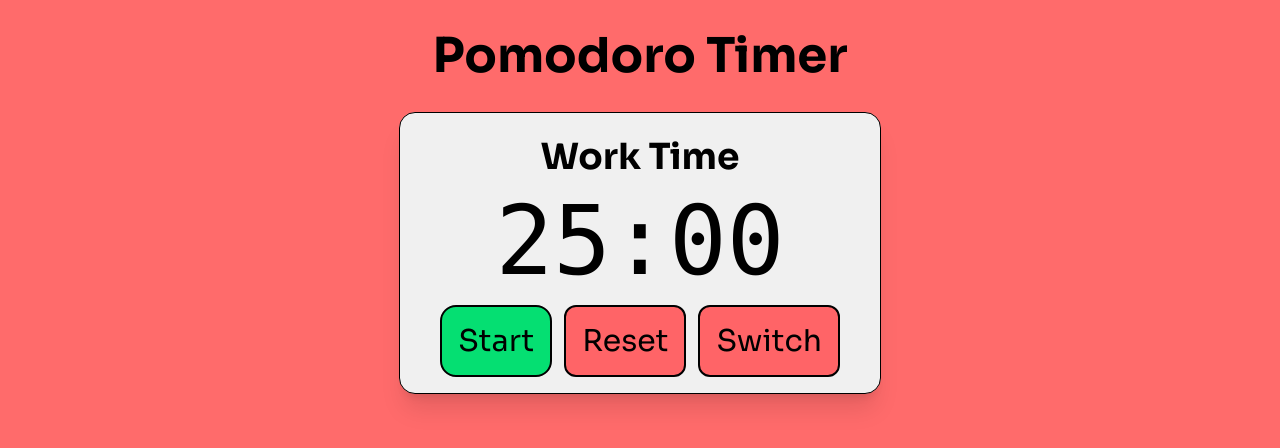
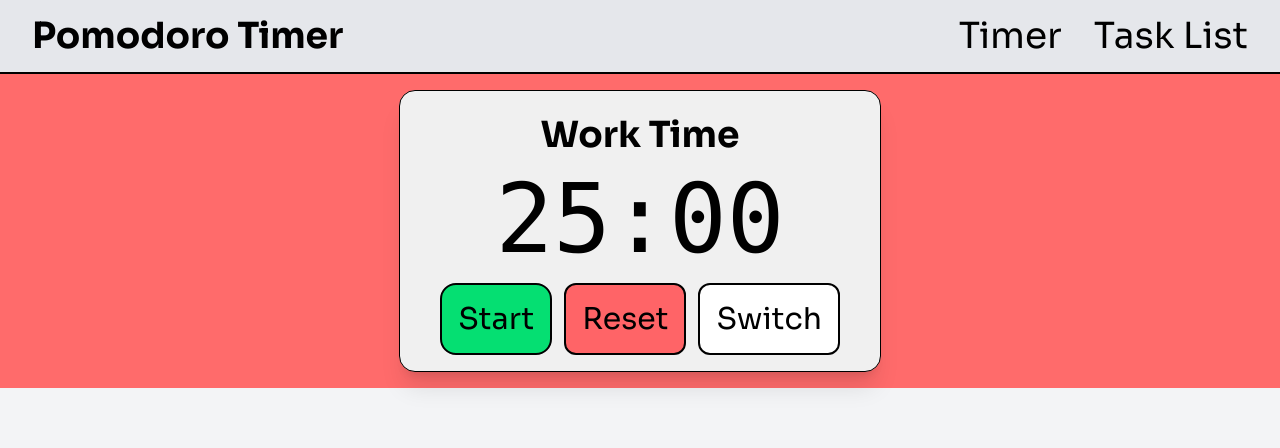
Before and after one commit to ardhii-m/pomodoro-app, a React (Vite) app: page / in a window 1280 px wide. Shown: the top 448 px of the page. Built offline with nearby package versions, Linux system fonts and the light colour scheme.

Commit message:
add Browser Router, 404 page, imporving navbar

```diff
--- a/package.json
+++ b/package.json
@@ -13,7 +13,8 @@
     "@tailwindcss/vite": "^4.0.1",
     "prop-types": "^15.8.1",
     "react": "^18.3.1",
-    "react-dom": "^18.3.1"
+    "react-dom": "^18.3.1",
+    "react-router-dom": "^7.1.5"
   },
   "devDependencies": {
     "@eslint/js": "^9.17.0",
--- a/src/App.jsx
+++ b/src/App.jsx
@@ -1,13 +1,27 @@
+import Navbar from "./components/header/Navbar";
+import { Route, Routes } from "react-router-dom";
 import CountdownTimer from "./components/timers/CountdownTimer"
+import NotFound from "./pages/NotFound";
 
 function App() {
   return (
     <>
-      <div className="bg-[#FF6B6B] h-screen w-screen">
-        {/* Pomodoro Timer */}
-        <h1 className="text-center text-4xl sm:text-5xl font-bold p-8">Pomodoro Timer</h1>
-        <CountdownTimer />
-        {/* Task List */}
+      <div className="bg-gray-100 h-screen w-screen">
+        <header className="bg-gray-200 flex flex-col sm:flex-row items-center gap-4 justify-between px-8 border-b-2 shadow-md py-4">
+          <h1 className="text-4xl text-center font-bold">Pomodoro Timer</h1>
+          <Navbar />
+        </header>
+        <main>
+          <Routes>
+            {/* Pomodoro Timer */}
+            <Route path='/' element={<CountdownTimer />} />
+            <Route path='/timer' element={<CountdownTimer />} />
+            {/* Task List */}
+
+            <Route path="*" element={<NotFound />} />
+          </Routes>
+        </main>
+
       </div>
     </>
   )
--- /dev/null
+++ b/src/components/header/Navbar.jsx
@@ -0,0 +1,20 @@
+import React from "react";
+import { Link } from "react-router-dom";
+
+
+function Navbar() {
+  return (
+    <nav>
+      <ul className="flex space-x-8 text-3xl sm:text-4xl items-center">
+        <li className="flex-2">
+        <Link to="/timer" className="hover:text-gray-600">Timer</Link>
+        </li>
+        <li className="flex-5">
+          <a>Task List</a>
+        </li>
+      </ul>
+    </nav>
+  );
+}
+
+export default Navbar;
--- a/src/components/timers/CountdownTimer.jsx
+++ b/src/components/timers/CountdownTimer.jsx
@@ -49,14 +49,18 @@ function CountdownTimer() {
   };
 
   return (
-    <div className="flex items-center justify-center px-2">
-      <div className="w-full max-w-max text-center bg-[#f0f0f0] shadow-xl rounded-2xl space-y-4 border-1 p-4 mx-4">
+    <div className="bg-[#FF6B6B] flex items-center justify-center px-2">
+      <div className="my-4 w-full max-w-max text-center bg-[#f0f0f0] shadow-xl rounded-2xl space-y-4 border-1 p-4 mx-4">
         <h1 className="pt-2 text-3xl sm:text-4xl font-bold">
           {mode === "work" ? "Work Time" : "Rest Time"}
         </h1>
+        {/* Timer Display */}
         <div className="text-7xl sm:text-8xl font-mono">
           {formatTime(time)}
         </div>
+        {/* Phase counter (Work -> Break -> Work -> */}
+
+        {/* Buttons */}
         <TimerButtons
           isRunning={isRunning}
           toggleTimer={toggleTimer}
--- a/src/components/timers/TimerButtons.jsx
+++ b/src/components/timers/TimerButtons.jsx
@@ -21,7 +21,7 @@ function TimerButtons({ isRunning, toggleTimer, resetTimer, switchMode }) {
       </button>
       <button
         onClick={switchMode}
-        className="p-2 sm:p-4 text-xl sm:text-3xl cursor-pointer border-2 rounded-xl sm:rounder-2xl transition-colors duration-300 bg-red-400 hover:bg-red-500">
+        className="p-2 sm:p-4 text-xl sm:text-3xl cursor-pointer border-2 rounded-xl sm:rounder-2xl transition-colors duration-300 bg-white hover:bg-gray-300">
         Switch
       </button>
     </div>
--- a/src/index.jsx
+++ b/src/index.jsx
@@ -1,7 +1,10 @@
 import { createRoot } from 'react-dom/client'
+import { BrowserRouter } from 'react-router-dom';
 import './styles/index.css'
 import App from './App.jsx'
 
 createRoot(document.getElementById('root')).render(
-  <App />
+  <BrowserRouter>
+    <App />
+  </BrowserRouter>
 );
--- /dev/null
+++ b/src/pages/NotFound.jsx
@@ -0,0 +1,12 @@
+import React from "react";
+
+function NotFound() {
+  return (
+    <section>
+      <h2>404</h2>
+      <p>Page Not Found.</p>
+    </section>
+  );
+}
+
+export default NotFound;
```
Also changed, not shown: 2 other files (tests, documents, lock files or other folders).
